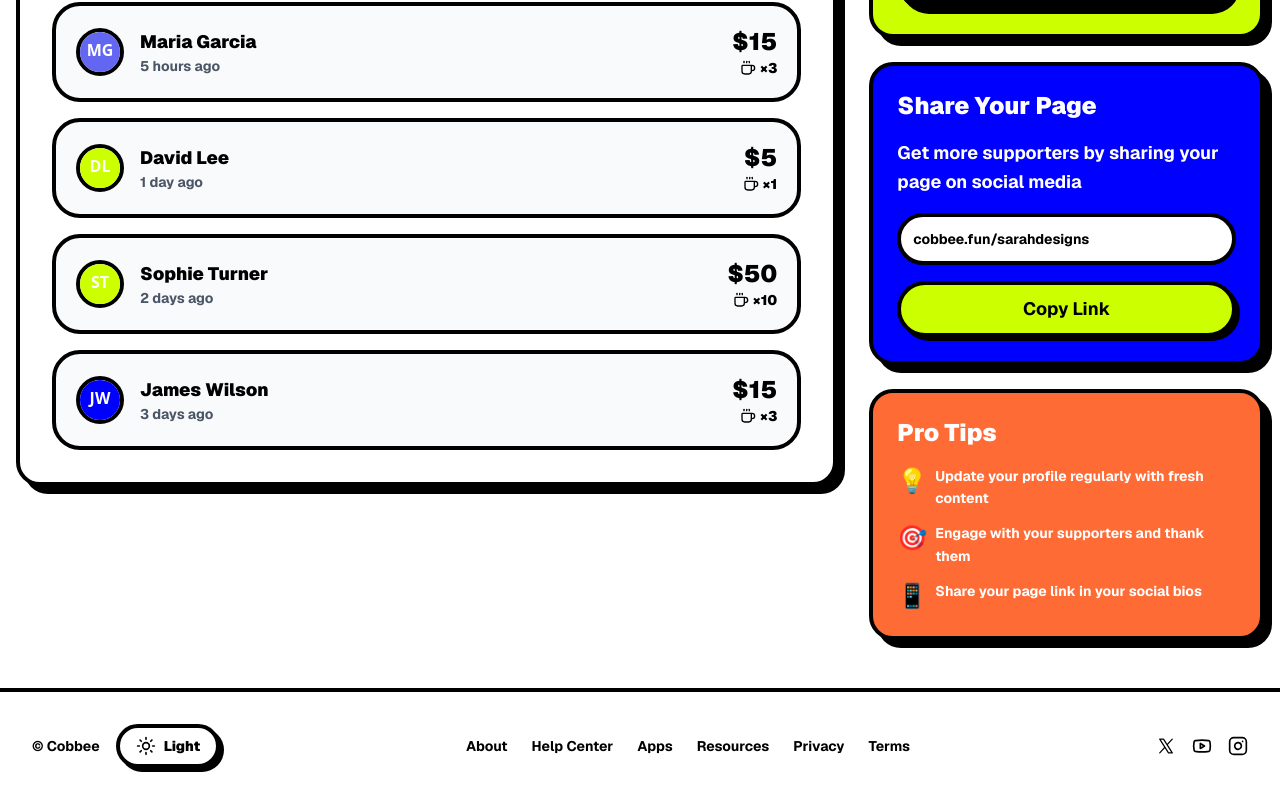
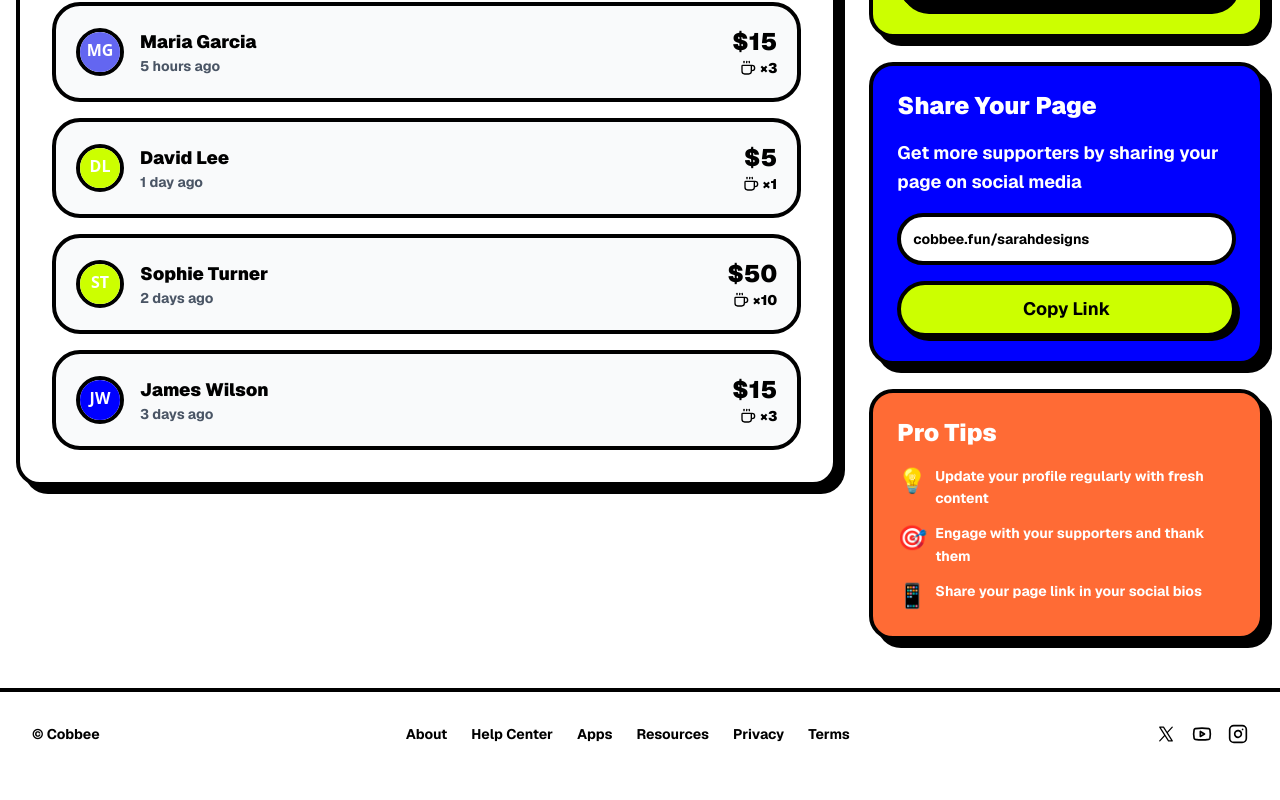
Before and after one commit to 0xmonas/cobbee, a Next.js app: page /dashboard in a window 1280 px wide. Shown: the part 733-1533 px from the top of the page. After the commit the page ends 1509 px from the top, so only its background shows below. Built offline with nearby package versions, Linux system fonts and the light colour scheme.

Commit message:
no toggle

```diff
--- a/components/simple-footer.tsx
+++ b/components/simple-footer.tsx
@@ -1,15 +1,13 @@
 import Link from "next/link"
-import { ThemeToggle } from "@/components/theme-toggle"
 
 export function SimpleFooter() {
   return (
-    <footer className="w-full bg-white dark:bg-black border-t-4 border-black py-8 mt-auto">
+    <footer className="w-full bg-white border-t-4 border-black py-8 mt-auto">
       <div className="max-w-7xl mx-auto px-4 sm:px-6 lg:px-8">
         <div className="flex flex-col md:flex-row items-center justify-between gap-6">
-          {/* Left: Copyright & Theme Toggle */}
-          <div className="flex items-center gap-4">
+          {/* Left: Copyright */}
+          <div className="flex items-center gap-2">
             <span className="font-bold text-sm">© Cobbee</span>
-            <ThemeToggle />
           </div>
 
           {/* Center: Links */}
```
